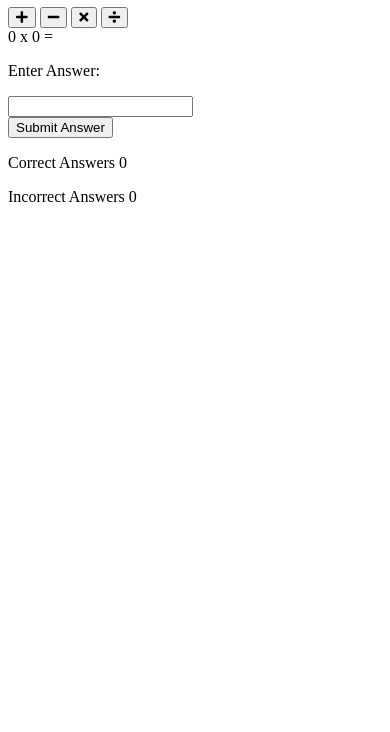
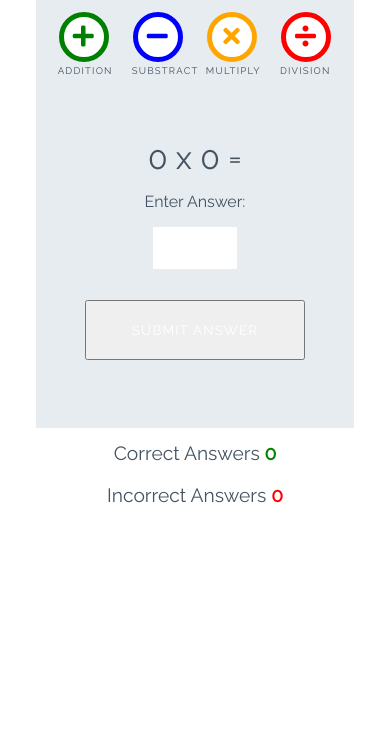
Before and after one commit to KurkRogi/love-maths, a plain HTML site: page index.html in a window 390 px wide. Shown: the part 112-844 px from the top of the page. Drawn offline with Linux system fonts and the light colour scheme.

Commit message:
Add css styling

```diff
--- a/assets/css/style.css
+++ b/assets/css/style.css
@@ -0,0 +1,252 @@
+/* --------- Global style */
+
+body {
+    background-color: white;
+    font-family: "Raleway", sans-serif;
+    color: #445361;
+    text-align: center;
+}
+
+/* --------- Heading */
+
+.heading {
+    text-align: center;
+    font-size: 2.5rem;
+}
+
+.logo {
+    height: 40px;
+    padding-right: 5px;
+}
+
+/* --------- Game layout */
+
+.game-area {
+    background-color: #E6ECF0;
+    box-sizing: border-box;
+    width: 85%;
+    height: 65vh;
+    max-height: 450px;
+    max-width: 830px;
+    margin-left: auto;
+    margin-right: auto;
+    padding: 1%;
+}
+
+.question-area {
+    width: 50%;
+    font-size: 2rem;
+    margin: auto;
+    padding: 50px 0;
+}
+
+.question-area span {
+    padding: 0 15px;
+}
+
+.score-area {
+    margin: 5px auto;
+    width: 60%;
+    font-size: 1.2rem;
+}
+
+.controls-area {
+    width: 85%;
+    margin: 30px auto;
+}
+
+#score {
+    color: green;
+    font-weight: bold;
+}
+
+#incorrect {
+    color: red;
+    font-weight: bold;
+}
+
+.answer-message {
+    display: none;
+    font-size: 1rem;
+}
+
+#answer-box {
+    border: none;
+    color: #445361;
+    display: inline-block;
+    height: 40px;
+    width: 80px;
+    font-size: 1.2rem;
+}
+
+.scores {
+    display: inline-block;
+    padding: 25px;
+}
+
+/* --------- Buttons */
+
+.btn {
+    width: 220px;
+    height: 60px;
+    font-family: "Raleway", sans-serif;
+    text-transform: uppercase;
+    letter-spacing: 1.2px;
+    color: white;
+}
+
+.btn:focus {
+    outline: none;
+}
+
+.btn--big {
+    padding-top: 10px;
+    border-radius: 50%;
+    background-color: white;
+    border: 10px solid;
+    width: 100px;
+    height: 100px;
+    font-size: 3.2rem;
+    margin: 0 30px;
+    transition: all 0.5s;
+}
+
+.btn--big::after {
+    content: attr(data-type);
+    font-size: 1rem;
+    color: #445361;
+    position: relative;
+    left: -0.5em;
+}
+
+.btn--blue {
+    border-color: blue;
+    color: blue;
+}
+
+.btn--blue:active,
+.btn--blue:hover {
+    background-color: darkblue;
+    color: white;
+}
+
+.btn--orange {
+    border-color: orange;
+    color: orange;
+}
+
+.btn--orange:active,
+.btn--orange:hover {
+    background-color: darkorange;
+    color: white;
+}
+
+.btn--red {
+    border-color: red;
+    color: red;
+}
+
+.btn--red:active,
+.btn--red:hover {
+    background-color: darkred;
+    color: white;
+}
+
+.btn--green {
+    border-color: green;
+    color: green;
+}
+
+.btn--green:active,
+.btn--green:hover {
+    background-color: darkgreen;
+    color: white;
+}
+
+.btn--gray {
+    margin-top: 25px;
+    background-color: #445361;
+    border: 1px transparent;
+    border-radius: 20px;
+}
+
+.btn--gray:active,
+.btn--gray:hover {
+    background-color: #0d1013;
+}
+
+/* --------- Media queries */
+
+@media (max-width: 414px) {
+    .controls-area {
+        width: 100%;
+    }
+
+    .btn--big {
+        margin: 0 10px;
+        padding: 5px;
+        border: 5px solid;
+        width: 50px;
+        height: 50px;
+        font-size: 1.5rem;
+    }
+
+    .btn--big::after {
+        font-size: 0.6rem;
+        left: -0.7rem;
+    }
+
+    .question-area {
+        padding: 10% 0;
+        width: 100%;
+    }
+
+    .question-area span {
+        padding: 0;
+    }
+
+    .answer-message {
+        display: block;
+    }
+
+    #answer-box {
+        display: block;
+        margin: 0 auto;
+    }
+    .btn--gray {
+        margin-top: 0;
+    }
+
+    .score-area {
+        width: 100%;
+    }
+
+    .scores {
+        margin: 0.5em auto;
+        display: block;
+        padding: 5px;
+    }
+
+    .heading {
+        font-size: 2rem;
+    }
+}
+
+@media (max-width: 320px) {
+    .game-area {
+        height: 70vh;
+    }
+
+    .controls-area {
+        width: 75%;
+        margin: 10px auto;
+    }
+
+    .btn--big {
+        margin: 10px 10px;
+    }
+    .question-area {
+        padding: 10px 0;
+    }
+
+}
--- a/index.html
+++ b/index.html
@@ -20,10 +20,10 @@
     </h1>
     <div class="game-area">
         <div class="controls-area">
-            <button class="btn btn--big btn--green"><i class="fas fa-plus"></i></button>
-            <button class="btn btn--big btn--blue"><i class="fas fa-minus"></i></button>
-            <button class="btn btn--big btn--orange"><i class="fas fa-times"></i></button>
-            <button class="btn btn--big btn--red"><i class="fas fa-divide"></i></button>
+            <button class="btn btn--big btn--green" data-type="addition"><i class="fas fa-plus"></i></button>
+            <button class="btn btn--big btn--blue" data-type="substract"><i class="fas fa-minus"></i></button>
+            <button class="btn btn--big btn--orange" data-type="multiply"><i class="fas fa-times"></i></button>
+            <button class="btn btn--big btn--red" data-type="division"><i class="fas fa-divide"></i></button>
         </div>
         <div class="question-area">
             <span id="operand1">0</span>
@@ -33,7 +33,7 @@
             <p class="answer-message">Enter Answer:</p>
             <input type="number" name="" id="answer-box">
         </div>
-        <button class="btn btn--grey">Submit Answer</button>
+        <button class="btn btn--grey" data-type="submit">Submit Answer</button>
     </div>
     <div class="score-area">
         <p class="scores">Correct Answers <span id="score">0</span></p>
```
